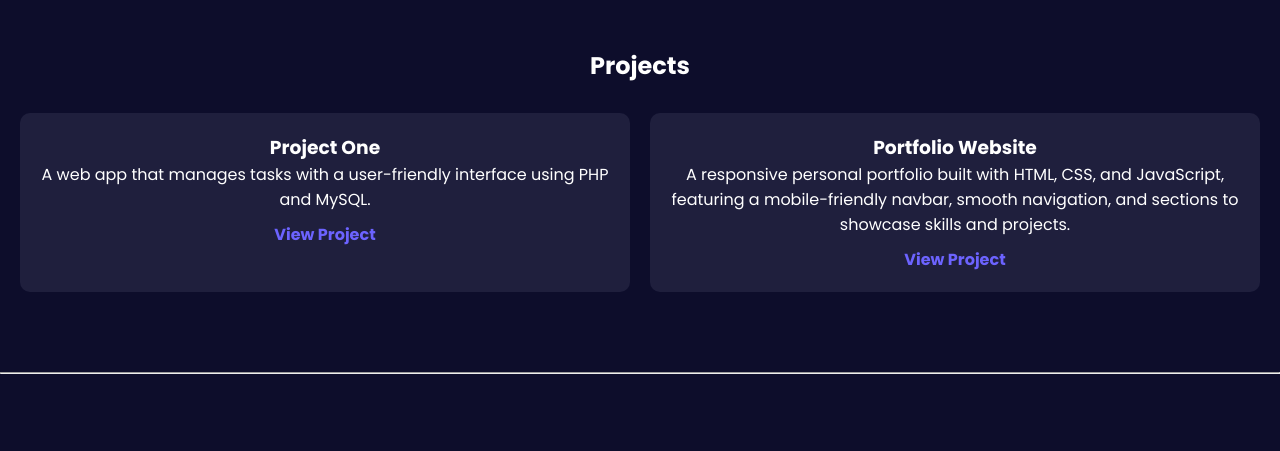
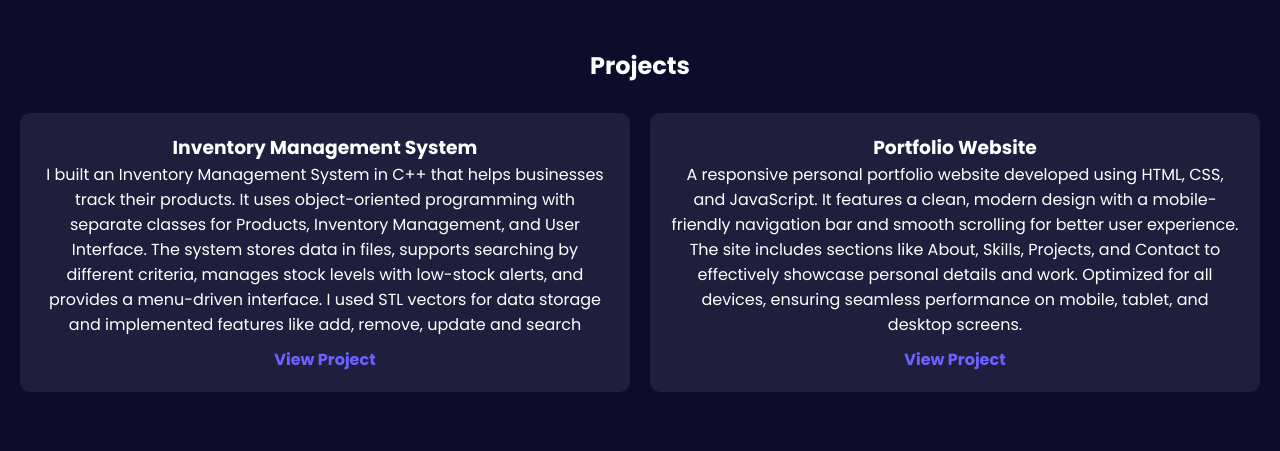
Before and after one commit to shivtejm/PortfolioWebsite, a plain HTML site: page index.html in a window 1280 px wide. Shown: the part 1800-2251 px from the top of the page. Drawn offline with nearby package versions, Linux system fonts and the light colour scheme.

Commit message:
Revise project details in index.html
Updated project descriptions and added new project details.

```diff
--- a/index.html
+++ b/index.html
@@ -80,13 +80,20 @@
     <h2>Projects</h2>
     <div class="project-list">
       <div class="card">
-        <h3>Project One</h3>
-        <p>A web app that manages tasks with a user-friendly interface using PHP and MySQL.</p>
+        <h3>Inventory Management System</h3>
+        <p>I built an Inventory Management System in C++ that helps businesses track their products.
+          It uses object-oriented programming with separate classes for Products, Inventory Management,
+          and User Interface. The system stores data in files, supports searching by different criteria,
+          manages stock levels with low-stock alerts, and provides a menu-driven interface.
+          I used STL vectors for data storage and implemented features like add, remove, update and search</p>
         <a href="#">View Project</a>
       </div>
       <div class="card">
         <h3>Portfolio Website</h3>
-        <p>A responsive personal portfolio built with HTML, CSS, and JavaScript, featuring a mobile-friendly navbar, smooth navigation, and sections to showcase skills and projects.</p>
+        <p>A responsive personal portfolio website developed using HTML, CSS, and JavaScript.
+It features a clean, modern design with a mobile-friendly navigation bar and smooth scrolling for better user experience.
+The site includes sections like About, Skills, Projects, and Contact to effectively showcase personal details and work.
+Optimized for all devices, ensuring seamless performance on mobile, tablet, and desktop screens.</p>
         <a href="#">View Project</a>
       </div>
     </div>
@@ -124,4 +131,5 @@
   <script src="script.js"></script>
 </body>
 
+
 </html>
```
